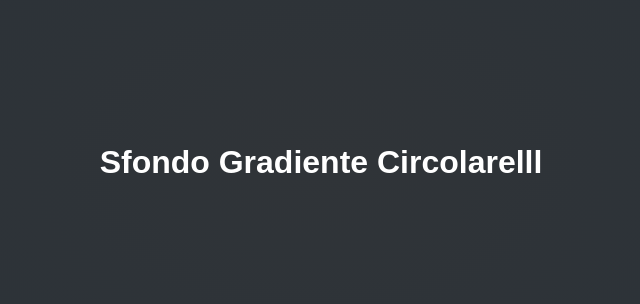
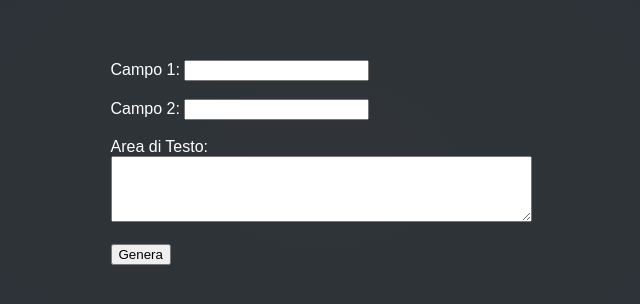
Before and after one commit to GraviWaves/ChatGPT_Prompts, a plain HTML site: page index.html in a window 1280 px wide. Shown: the part 238-542 px from the top of the page, without its empty margins (319-959 px from the left). Drawn offline with Linux system fonts and the light colour scheme.

Commit message:
add new index

```diff
--- a/index.html
+++ b/index.html
@@ -1,6 +1,7 @@
 <!DOCTYPE html>
 <html lang="en">
 <head>
+    <!--<link rel="stylesheet" href="https://unpkg.com/nice-forms.css@0.1.7/dist/nice-forms.css" />-->
     <meta charset="UTF-8">
     <meta name="viewport" content="width=device-width, initial-scale=1.0">
     <title>Sfondo Gradiente Circolare</title>
@@ -18,13 +19,20 @@
             justify-content: center;
             align-items: center;
         }
-
-        h1 {
-            font-size: 2em;
-        }
     </style>
 </head>
 <body>
-    <h1>Sfondo Gradiente Circolarelll</h1>
+    <form>
+        <label for="campo1">Campo 1:</label>
+        <input type="text" id="campo1" name="campo1"><br><br>
+
+        <label for="campo2">Campo 2:</label>
+        <input type="text" id="campo2" name="campo2"><br><br>
+
+        <label for="areaTesto">Area di Testo:</label><br>
+        <textarea id="areaTesto" name="areaTesto" rows="4" cols="50"></textarea><br><br>
+
+        <input type="button" value="Genera">
+    </form>
 </body>
 </html>
```
